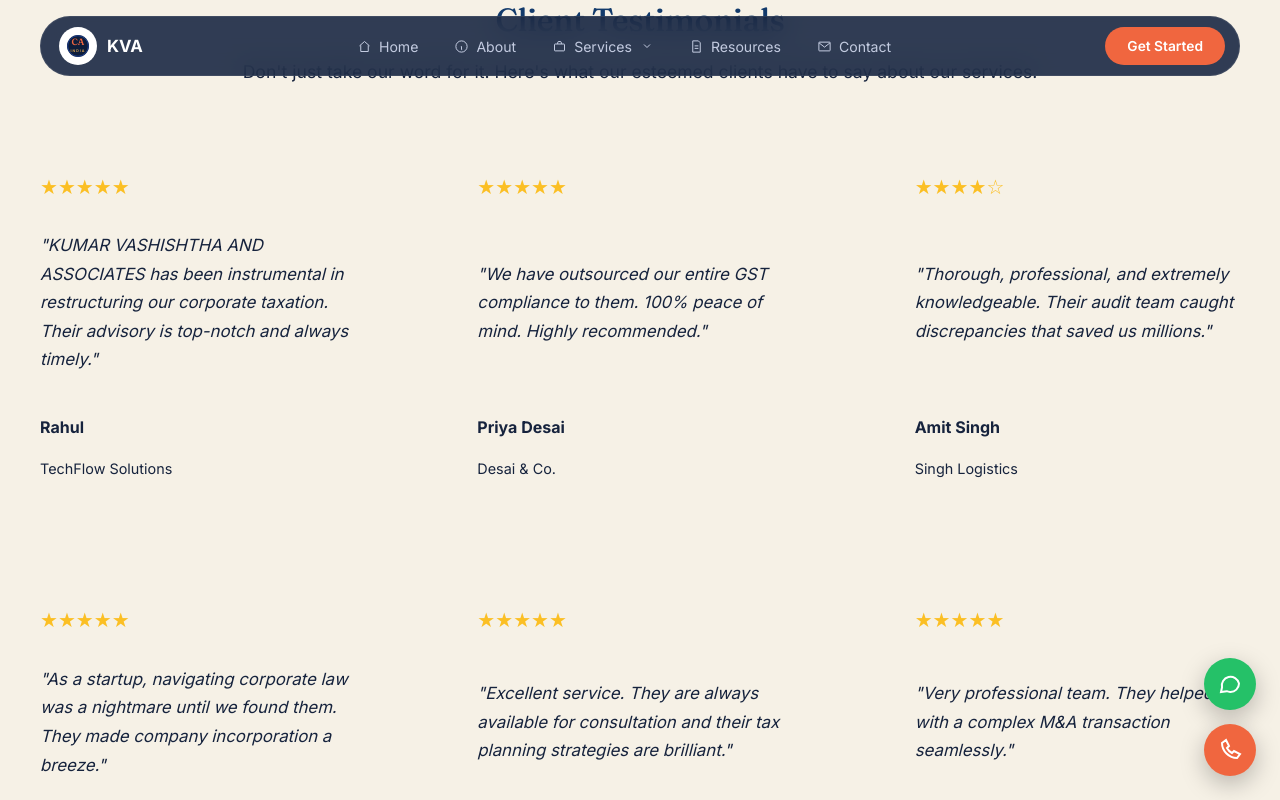
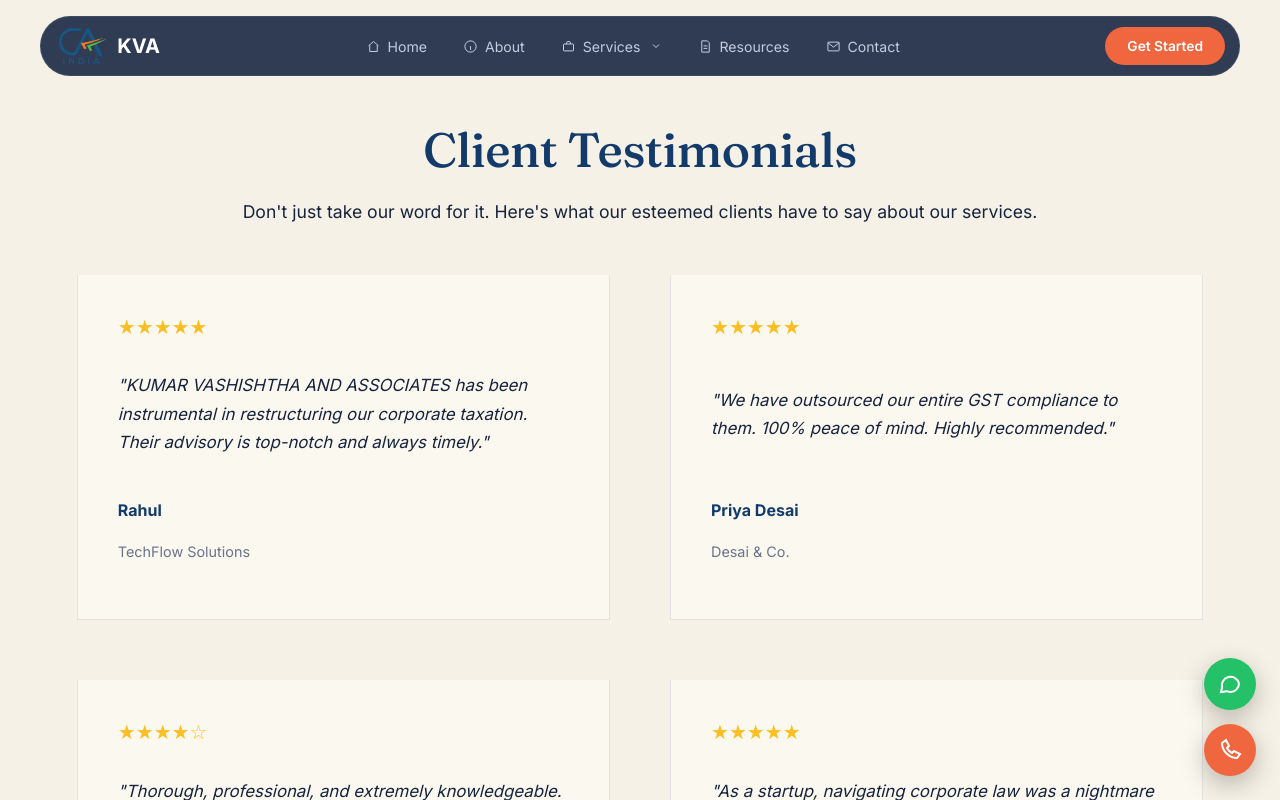
Before and after one commit to kvassociatescaoffice-cmyk/ca-portfolio, a Next.js app: page /reviews in a window 1280 px wide. Shown: the top 800 px of the page. Built offline with nearby package versions, Linux system fonts and the light colour scheme.

Commit message:
feat: add admin dashboard, reviews page, and navigation component

```diff
--- a/src/app/admin/page.js
+++ b/src/app/admin/page.js
@@ -148,7 +148,7 @@ const styles = {
     outline: 'none',
   },
   dashboardContainer: {
-    padding: '2rem',
+    padding: '120px 2rem 2rem',
     maxWidth: '1200px',
     margin: '0 auto',
   },
--- a/src/app/reviews/page.js
+++ b/src/app/reviews/page.js
@@ -9,29 +9,29 @@ export default function Reviews() {
   ];
 
   return (
-    <div className="container section animate-fade-in">
-      <h1 style={{ textAlign: 'center', marginBottom: '1rem' }}>Client Testimonials</h1>
-      <p style={{ textAlign: 'center', color: 'var(--text-secondary)', marginBottom: '3rem', fontSize: '1.1rem' }}>
+    <section>
+      <h1 style={{ textAlign: 'center', marginBottom: '1rem', fontSize: 'clamp(2rem, 4vw, 3rem)' }}>Client Testimonials</h1>
+      <p style={{ textAlign: 'center', color: 'var(--ink)', marginBottom: '3rem', fontSize: '1.1rem' }}>
         Don&apos;t just take our word for it. Here&apos;s what our esteemed clients have to say about our services.
       </p>
 
-      <div style={styles.grid}>
+      <div className="contact">
         {reviews.map((review, i) => (
-          <div key={i} style={styles.card} className="glass">
+          <div key={i} style={styles.card} className="insight">
             <div style={{ color: '#fbbf24', fontSize: '1.25rem', marginBottom: '1rem' }}>
               {'★'.repeat(review.rating)}{'☆'.repeat(5 - review.rating)}
             </div>
-            <p style={{ fontSize: '1.05rem', color: 'var(--text-primary)', fontStyle: 'italic', marginBottom: '1.5rem', lineHeight: 1.7 }}>
+            <p style={{ fontSize: '1.05rem', color: 'var(--ink)', fontStyle: 'italic', marginBottom: '1.5rem', lineHeight: 1.7 }}>
               &quot;{review.text}&quot;
             </p>
             <div>
-              <p style={{ fontWeight: 700, color: 'var(--primary)' }}>{review.name}</p>
-              <p style={{ fontSize: '0.9rem', color: 'var(--text-secondary)' }}>{review.company}</p>
+              <p style={{ fontWeight: 700, color: 'var(--navy-800)' }}>{review.name}</p>
+              <p style={{ fontSize: '0.9rem', color: 'var(--dim)' }}>{review.company}</p>
             </div>
           </div>
         ))}
       </div>
-    </div>
+    </section>
   );
 }
 
--- a/src/components/Navbar.js
+++ b/src/components/Navbar.js
@@ -7,15 +7,8 @@ export default function Navbar() {
 
   return (
     <nav id="nav">
-      <Link href="/" className="brand">
-        <div className="badge">
-          <svg width="24" height="24" viewBox="0 0 24 24">
-            <circle cx="12" cy="12" r="11" fill="#0d1d3a" />
-            <text x="12" y="11" textAnchor="middle" fill="#f0663f" fontFamily="Fraunces,serif" fontSize="9" fontWeight="600">CA</text>
-            <text x="12" y="18" textAnchor="middle" fill="#c99a52" fontFamily="Inter,sans-serif" fontSize="3.6" letterSpacing="1">INDIA</text>
-            <circle cx="12" cy="12" r="10.3" fill="none" stroke="#1a3d8f" strokeWidth="1" />
-          </svg>
-        </div>
+      <Link href="/" className="brand" style={{ display: 'flex', alignItems: 'center', gap: '10px', fontWeight: 'bold', fontSize: '1.25rem', color: '#fff' }}>
+        <img src="/images/logo.png" alt="CA India Logo" style={{ height: '36px', width: 'auto' }} />
         KVA
       </Link>
       <div className="navlinks">
```
